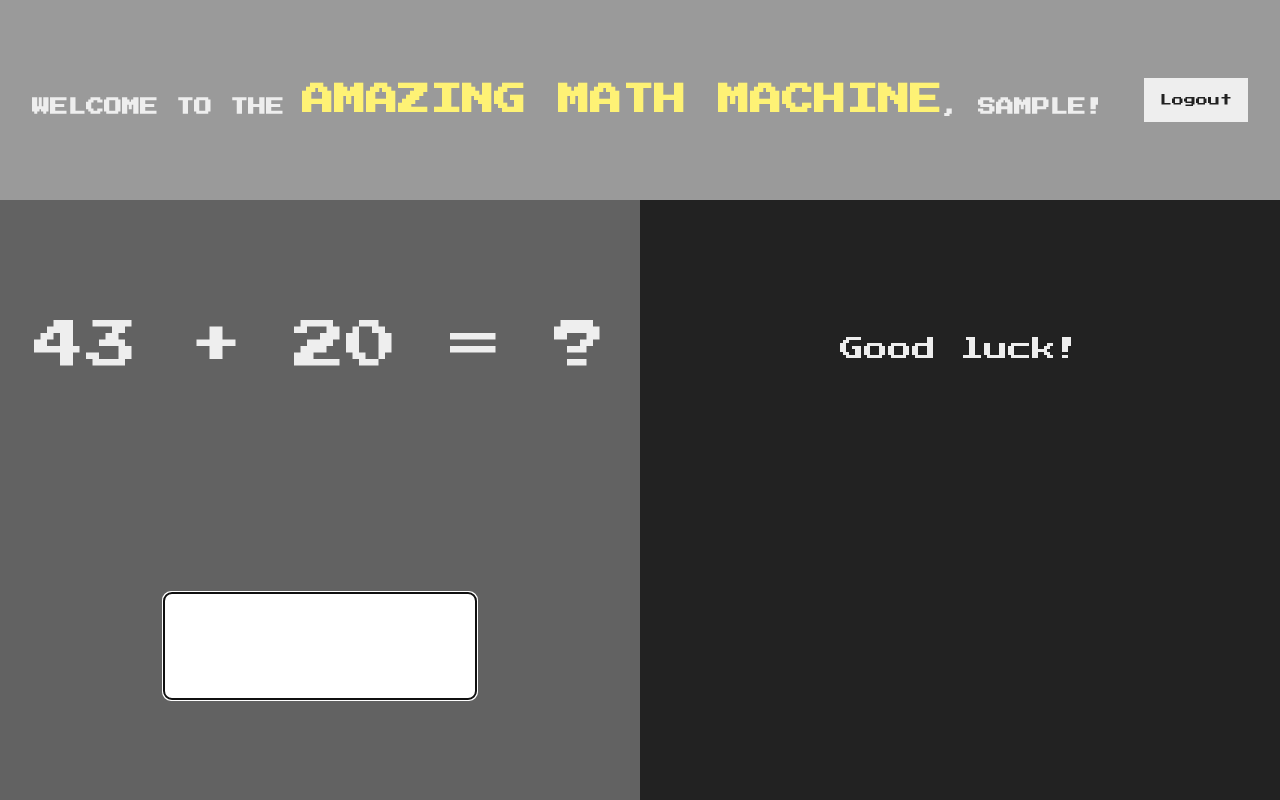
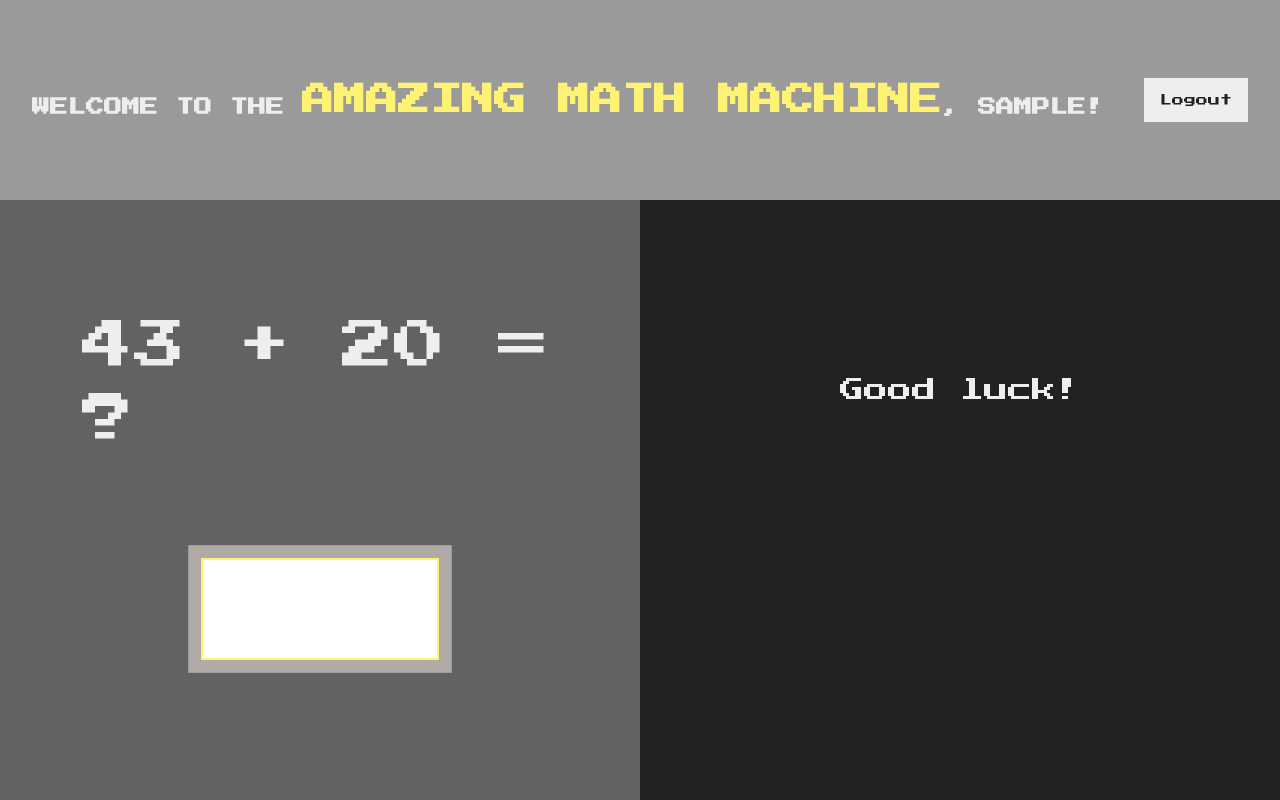
Before and after one commit to jonlld/the-amazing-math-machine, a React (Create React App) app: page / in a window 1280 px wide. Both pictures are taken after typing "Sample" into the empty fields and a click on the button "Login". Built offline with nearby package versions, Linux system fonts and the light colour scheme.

Commit message:
Add transition box shadow to input and remove outline

```diff
--- a/src/App.tsx
+++ b/src/App.tsx
@@ -25,6 +25,8 @@
 
   - Leaderboard, populated from local storage
   - 'About' page / modal
+  - Make it pretty, use icons, colors, animations TODO
+  - Refactor
 
 
   * Bonus ideas
--- a/src/index.css
+++ b/src/index.css
@@ -88,7 +88,7 @@ span {
 }
 
 .game-main__sums {
-  padding: 8px;
+  padding: 82px;
   width: 50%;
   height: 100%;
   background-color: rgb(98, 98, 98);
@@ -103,16 +103,25 @@ span {
 .login-input {
   font-family: inherit;
   font-size: 42px;
-  border: none;
-  /* text-align: center; */
+  /* border: none; */
+  border: 2px solid rgb(254, 242, 117);
+  text-align: center;
   display: block;
   width: 50%;
-  padding: 32px;
+  padding: 28px;
   /* margin-bottom: 3rem; */
-  border-radius: 8px;
+  /* border-radius: 8px; */
+  /* focus transition */
+  transition: all 1s;
+}
+
+.quiz__input:focus {
+  outline: none;
+  box-shadow: 0 0 0 0.8rem rgba(253, 242, 233, 0.5);
 }
 
 .game-main__progress {
+  padding: 82px;
   height: 100%;
   font-size: 24px;
   gap: 42px;
```
